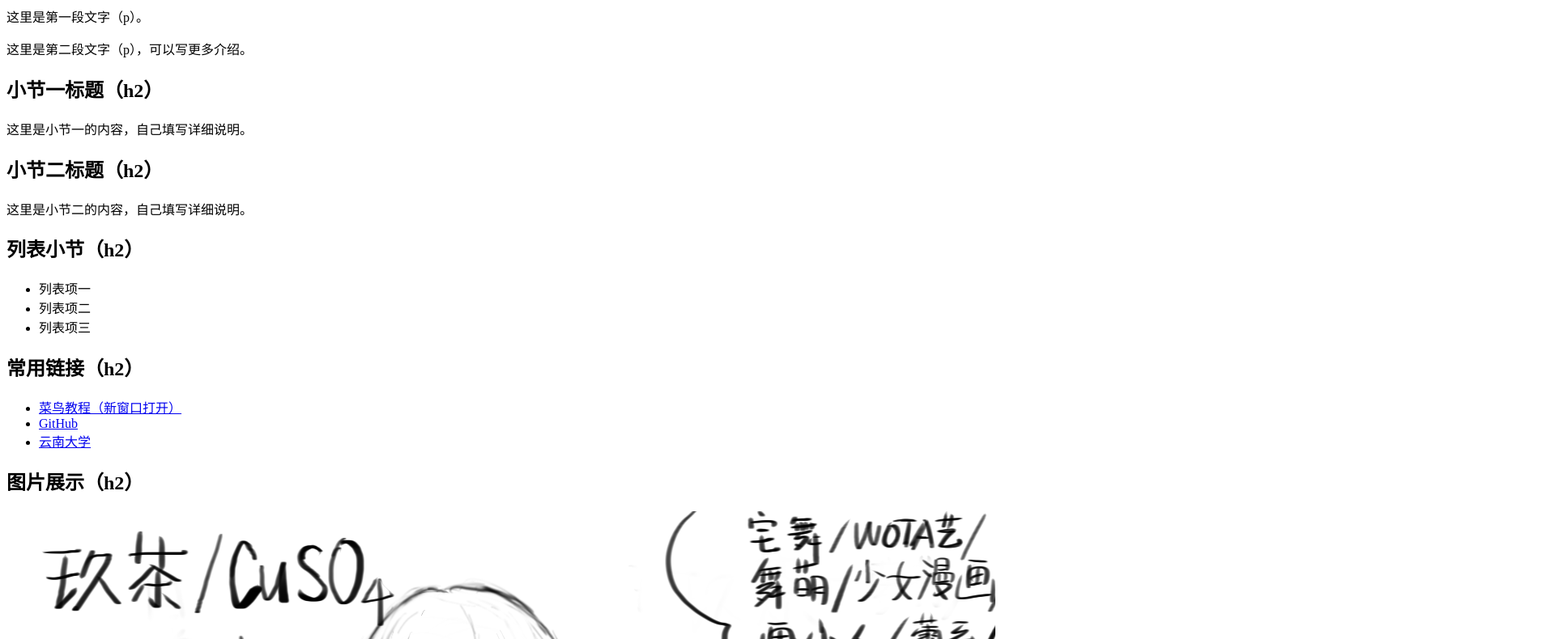
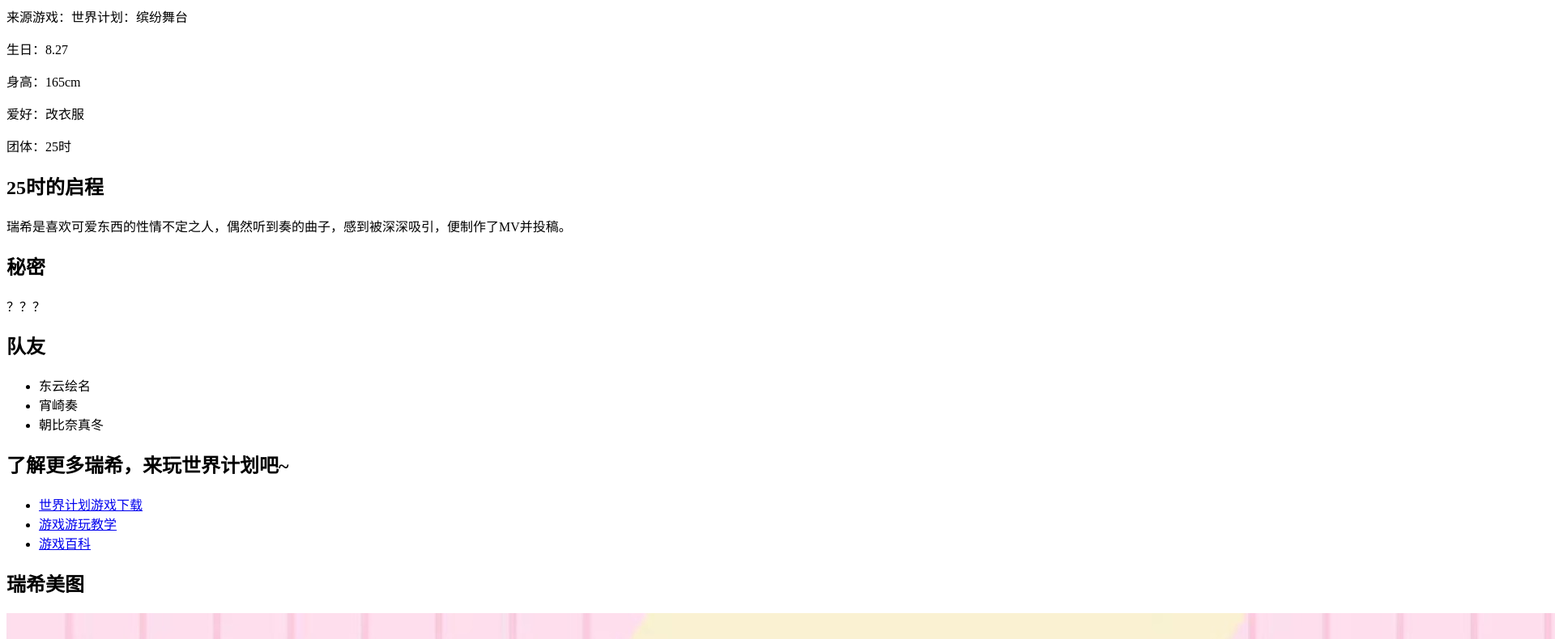
Before and after one commit to 9teeea/frontend-practice, a plain HTML site: page themepage/index.html in a window 1280 px wide. Shown: the part 81-871 px from the top of the page at 81% size, 1920 px wide, since content can reach past the window. Drawn offline with Linux system fonts and the light colour scheme.

Commit message:
更新themepage为晓山瑞希主题内容，修复链接，homepage替换图片

```diff
--- a/themepage/index.html
+++ b/themepage/index.html
@@ -3,35 +3,37 @@
 <head>
   <meta charset="UTF-8">
   <meta name="viewport" content="width=device-width, initial-scale=1.0">
-  <title>主题页面</title>
+  <title>关于晓山瑞希</title>
 </head>
 <body>
-  <h1>这里是主标题（h1）</h1>
-  <p>这里是第一段文字（p）。</p>
-  <p>这里是第二段文字（p），可以写更多介绍。</p>
+  <h1>Akiyama Mizuki（晓山瑞希）</h1>
+  <p>来源游戏：世界计划：缤纷舞台</p>
+  <p>生日：8.27</p>
+  <p>身高：165cm</p>
+  <p>爱好：改衣服</p>
+  <p>团体：25时</p>
 
-  <h2>小节一标题（h2）</h2>
-  <p>这里是小节一的内容，自己填写详细说明。</p>
+  <h2>25时的启程</h2>
+  <p>瑞希是喜欢可爱东西的性情不定之人，偶然听到奏的曲子，感到被深深吸引，便制作了MV并投稿。</p>
 
-  <h2>小节二标题（h2）</h2>
-  <p>这里是小节二的内容，自己填写详细说明。</p>
+  <h2>秘密</h2>
+  <p>？？？</p>
 
-  <h2>列表小节（h2）</h2>
+  <h2>队友</h2>
   <ul>
-    <li>列表项一</li>
-    <li>列表项二</li>
-    <li>列表项三</li>
+    <li>东云绘名</li>
+    <li>宵崎奏</li>
+    <li>朝比奈真冬</li>
   </ul>
 
-  <h2>常用链接（h2）</h2>
+  <h2>了解更多瑞希，来玩世界计划吧~</h2>
   <ul>
-    <li><a href="https://www.runoob.com" target="_blank">菜鸟教程（新窗口打开）</a></li>
-    <li><a href="https://github.com">GitHub</a></li>
-    <li><a href="https://www.yunnan.edu.cn">云南大学</a></li>
+    <li><a href="https://taptap.cn/app/223265?os=android" target="_blank">世界计划游戏下载</a></li>
+    <li><a href="https://www.bilibili.com/video/BV158oRYcETE/?vd_source=dbb8cf644bfb7fcf84cbfd556987d514" target="_blank">游戏游玩教学</a></li>
+    <li><a href="https://www.bilibili.com/video/BV158oRYcETE/?vd_source=dbb8cf644bfb7fcf84cbfd556987d514" target="_blank">游戏百科</a></li>
   </ul>
-
-  <h2>图片展示（h2）</h2>
-  <img src="images/me.jpg" alt="图片描述（alt必写）">
+  <h2>瑞希美图</h2>
+  <img src="images/瑞希.jpg" alt="、超绝可爱瑞希参上">
 
 </body>
 </html>
```
Also changed, not shown: homepage/index.html (+1 -1 lines), homepage/images/me.png (renamed from homepage/images/me.jpg), themepage/images/me.jpg (deleted), themepage/images/瑞希.jpg (added).
